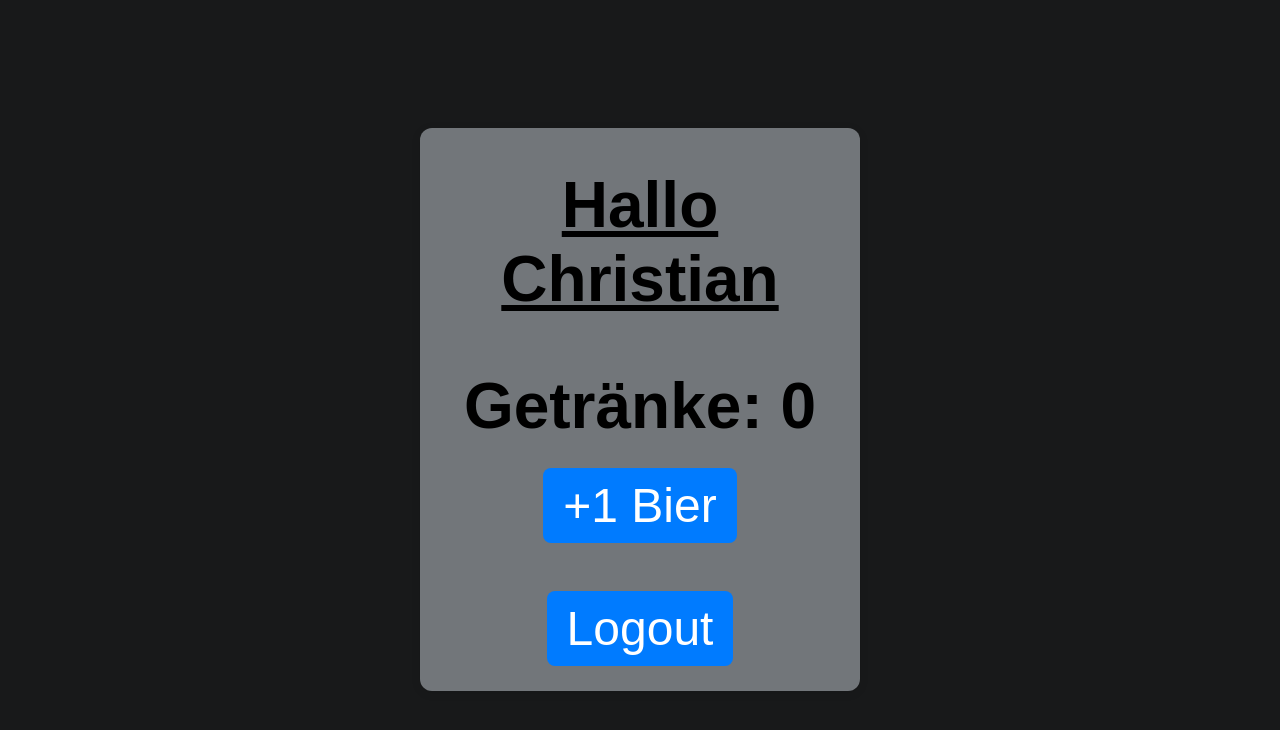
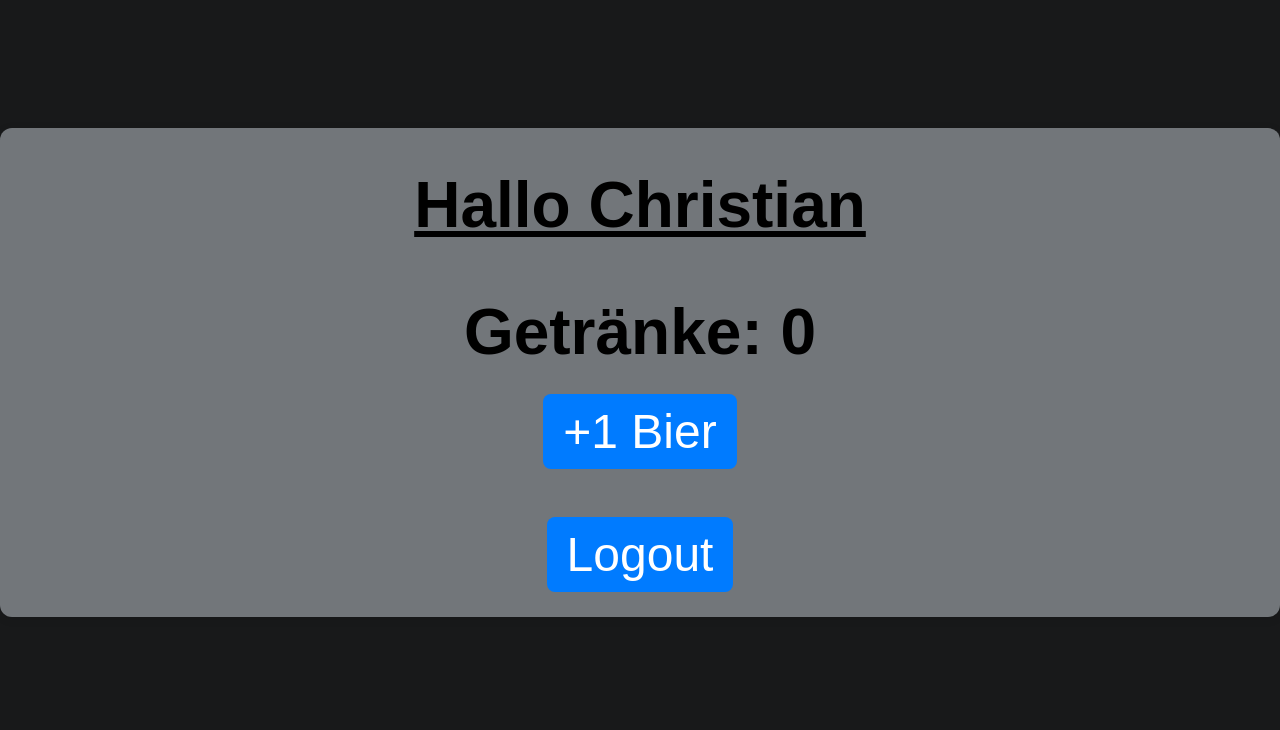
Before and after one commit to ChristianWarschburger/BierApp, a Flask app: page /dashboard in a window 1280 px wide. Shown: the top 730 px of the page. Run offline with Flask 3, Linux system fonts and the light colour scheme; a user stored in the database is signed in; data comes from the database, SQL or seed files in the repository.

Commit message:
Update style.css

```diff
--- a/static/style.css
+++ b/static/style.css
@@ -97,7 +97,7 @@ input {
 /* Dashboard-Box */
 
 .dashboard {
-    max-width: 400px;
+
     margin: 20px auto;
     background-color: #72767a;
     padding: 20px;
```
